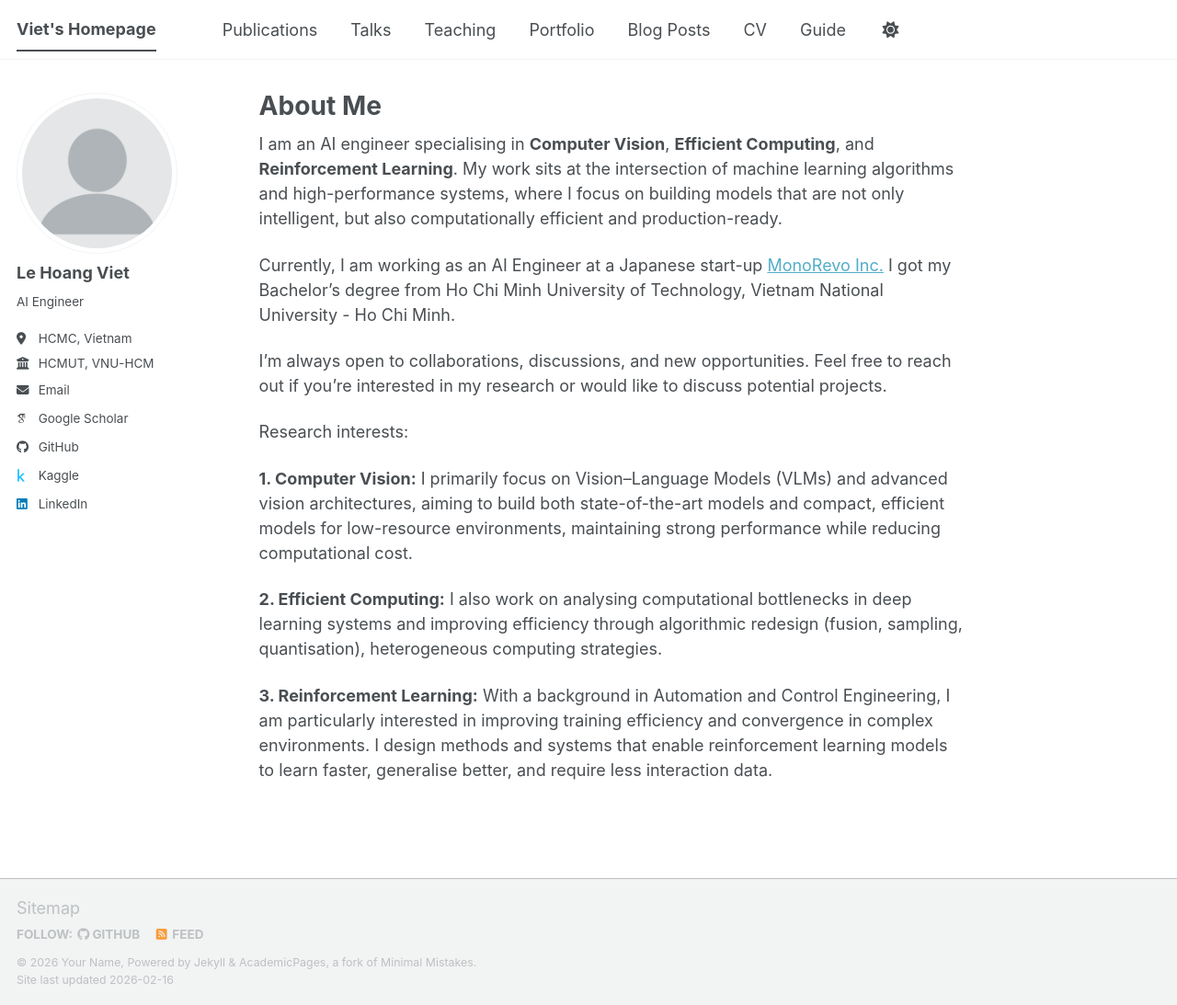
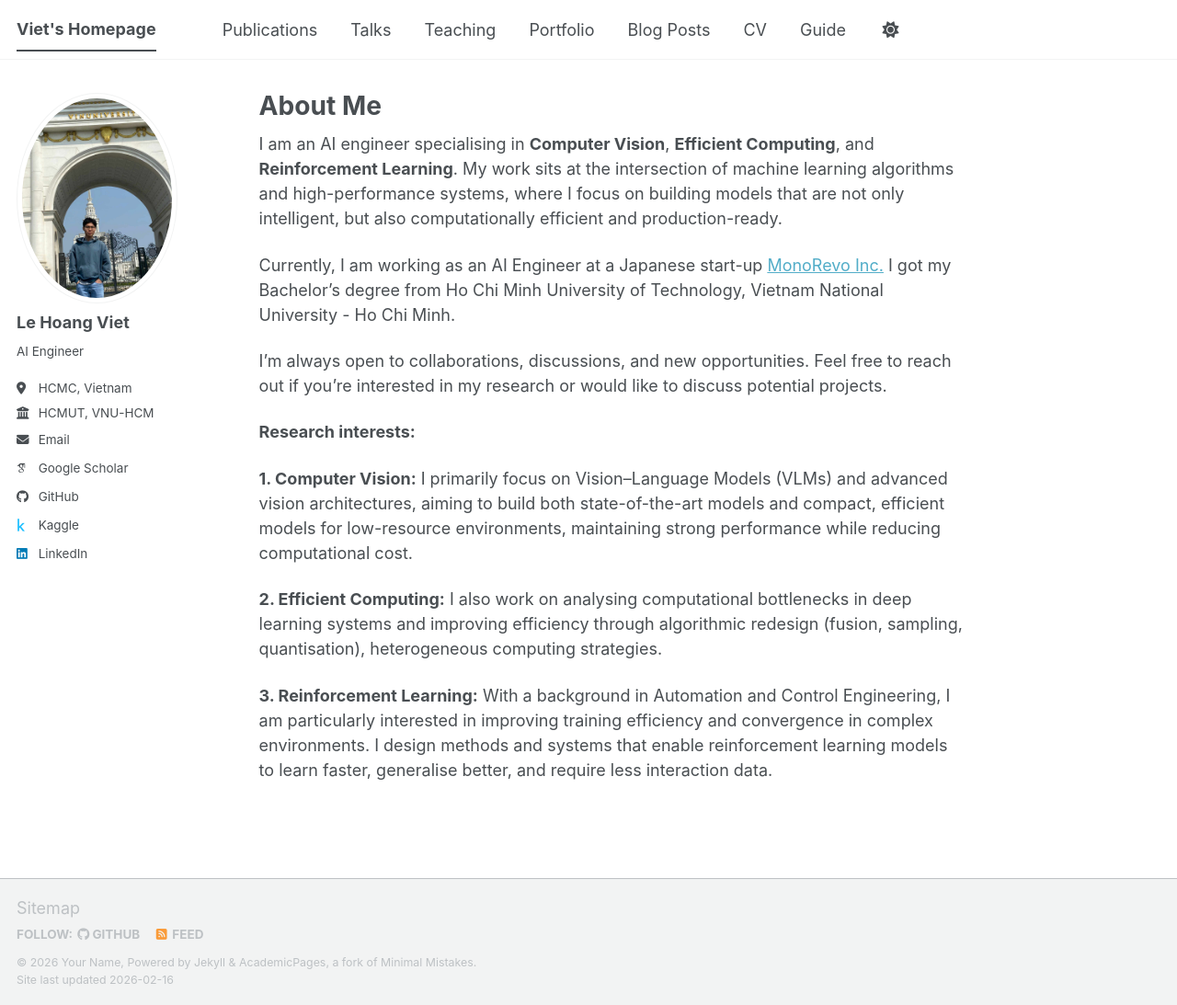
Before and after one commit to Mikyx-1/mikyx-1.github.io, a Jekyll site: the page built from _pages/about.md, in a window 1280 px wide and 1093 px high. Shown: the whole window at 92% size. Built offline with Jekyll 4.4.1, drawn with Linux system fonts in a browser that asks for light colours; some web fonts are replaced; a script bundle is joined from its source files by our own code; library files that are not in the unit come from our copies.

Commit message:
Use new avatar (_config.yml, about.md)

```diff
--- a/_config.yml
+++ b/_config.yml
@@ -23,7 +23,7 @@ repository               : "academicpages/academicpages.github.io"
 #               Additional customization can be done by editing /_includes/author-profile.html
 author:
   # Biographic information
-  avatar           : "profile.png"
+  avatar           : "486697698_23902698472669601_7707867993410175235_n.jpg"
   name             : "Le Hoang Viet"
   pronouns         : # example: "she/her"
   bio              : "AI Engineer"
--- a/_pages/about.md
+++ b/_pages/about.md
@@ -17,7 +17,7 @@ Currently, I am working as an AI Engineer at a Japanese start-up [MonoRevo Inc.]
 I’m always open to collaborations, discussions, and new opportunities. Feel free to reach out if you’re interested in my research or would like to discuss potential projects.
 
 
-Research interests:
+**Research interests:**
 
 **1. Computer Vision:**  I primarily focus on Vision–Language Models (VLMs) and advanced vision architectures, aiming to build both state-of-the-art models and compact, efficient models for low-resource environments, maintaining strong performance while reducing computational cost.
 
```
Also changed, not shown: images/486697698_23902698472669601_7707867993410175235_n.jpg (added).
